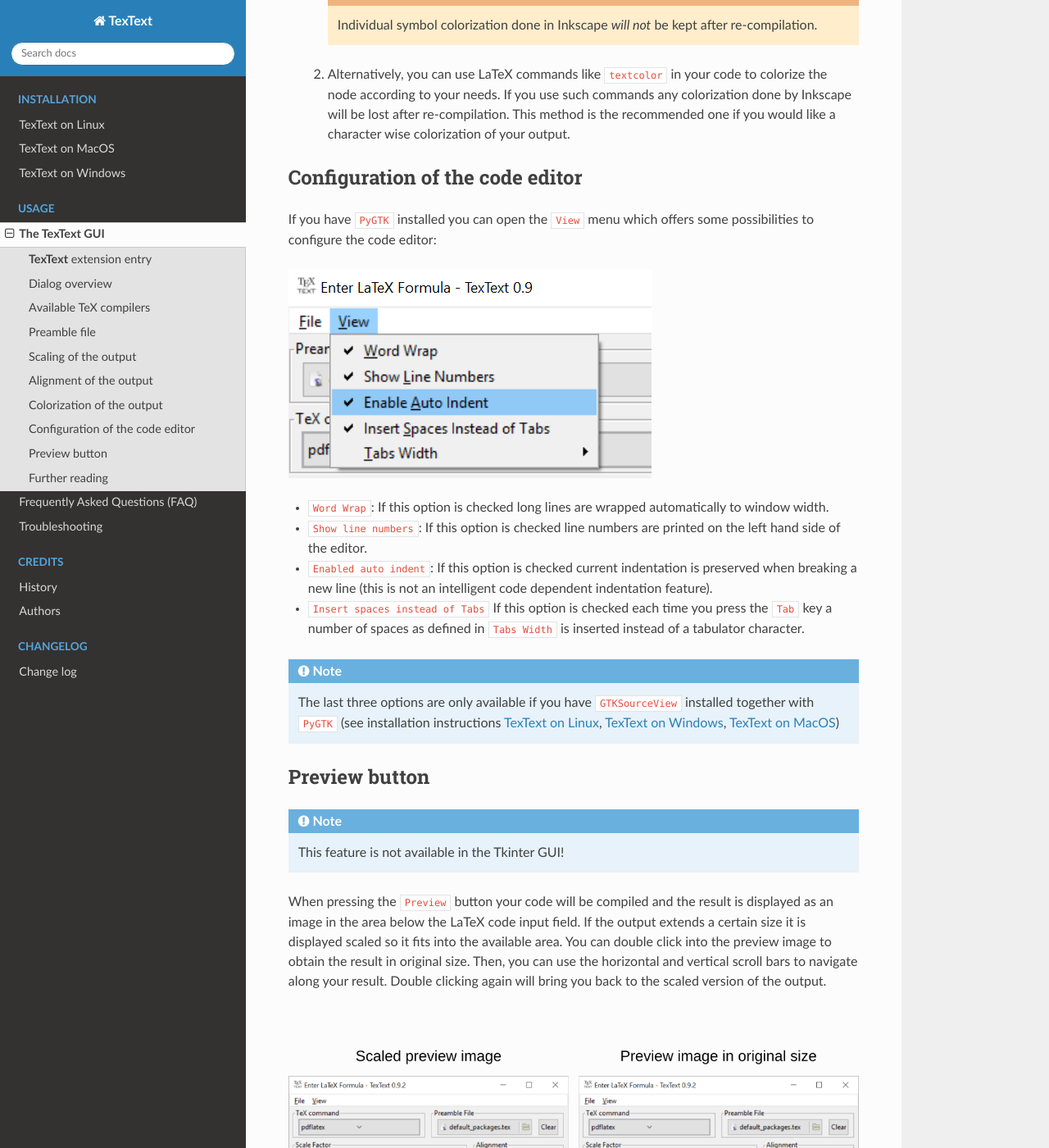
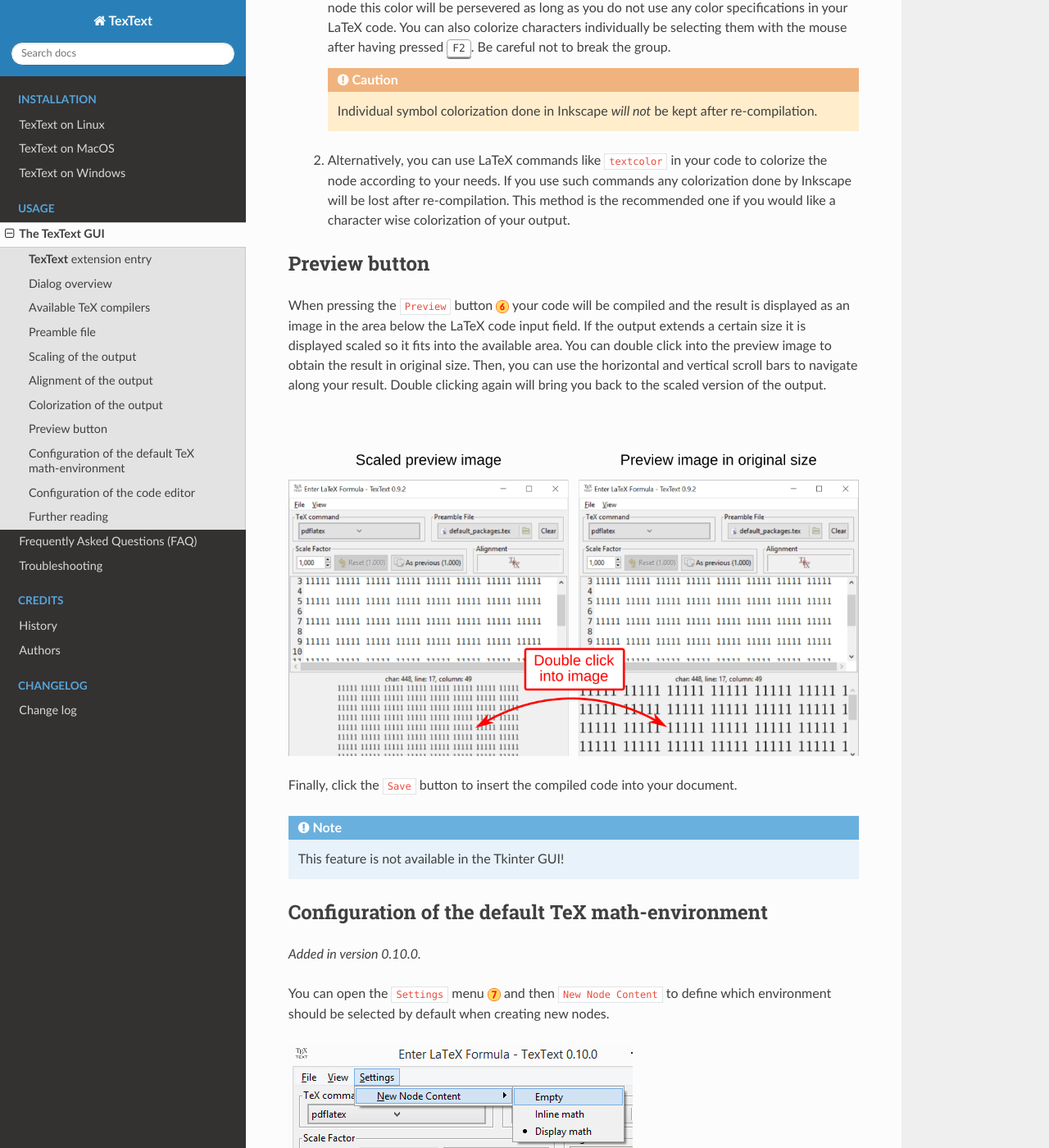
Before and after one commit to textext/textext, a Sphinx documentation site: the page built from docs/source/usage/gui.rst, in a window 1280 px wide and 1400 px high, scrolled down 4971 px. Shown: the whole window at 82% size. Built offline with Sphinx 7.4.7 and the Read the Docs theme 2.0.0, drawn with Linux system fonts in a browser that asks for light colours; some of the changed text lies outside the part shown.

Commit message:
Updated doc for default math environment feature
See issue #115, feature introduced with pull request #116

```diff
--- a/docs/source/usage/gui.rst
+++ b/docs/source/usage/gui.rst
@@ -34,6 +34,16 @@
             :target: usage-dialog-overview_
 
 .. |usage-label-6| image:: ../images/annotation_label_6.png
+            :height: 1em
+            :width: 1em
+            :target: usage-dialog-overview_
+
+.. |usage-label-7| image:: ../images/annotation_label_7.png
+            :height: 1em
+            :width: 1em
+            :target: usage-dialog-overview_
+
+.. |usage-label-8| image:: ../images/annotation_label_8.png
             :height: 1em
             :width: 1em
             :target: usage-dialog-overview_
@@ -109,6 +119,8 @@
    box |usage-label-4|, only available when re-editing your code). See section :ref:`usage-alignment`.
 -  The coloring of the output using TeX commands or Inkscape settings.
    See section :ref:`usage-colorization`.
+-  The default math environment in new nodes (menu |usage-label-7|), see section :ref:`usage-default-math-environment-config`.
+-  The appearance of the editor (menu |usage-label-8|), see section :ref:`usage-gui-config`.
 
 Your LaTeX code and the accompanying settings will be stored within the
 new SVG node in the document. This allows you to edit the LaTeX node
@@ -278,14 +290,62 @@
     be lost after re-compilation. This method is the recommended one if you
     would like a character wise colorization of your output.
 
+.. _usage-preview:
+
+Preview button
+--------------
+
+When pressing the ``Preview`` button |usage-label-6| your code will be compiled and the result
+is displayed as an image in the area below the LaTeX code input field. If the
+output extends a certain size it is displayed scaled so it fits into the available
+area. You can double click into the preview image to obtain the result in original
+size. Then, you can use the horizontal and vertical scroll bars to navigate along
+your result. Double clicking again will bring you back to the scaled version of the
+output.
+
+.. figure:: ../images/textext-dialog-preview.png
+   :alt: Annotated TexText dialog
+
+Finally, click the ``Save`` button to insert the compiled code into your document.
+
+.. note::
+
+    This feature is not available in the Tkinter GUI!
+
+.. _usage-default-math-environment-config:
+
+Configuration of the default TeX math-environment
+-------------------------------------------------
+
+.. versionadded:: 0.10.0
+
+You can open the ``Settings`` menu |usage-label-7| and then ``New Node Content``
+to define which environment should be selected by default when creating new nodes.
+
+.. figure:: ../images/textext-dialog-with-settings-menus.png
+    :alt: TexText settings menu
+
+You have the following options:
+
+- ``Empty``: The code editor is empty.
+
+- ``Inline math``: The code editor is filled with ``$$`` for typesetting an inline math expression.
+
+- ``Display math``: The code editor is filled with ``$$$$`` for typesetting a display math expression.
+
+(`Reminder on the difference between inline and display math <https://en.wikibooks.org/wiki/LaTeX/Mathematics#Mathematics_environments>`_)
+
+.. note::
+
+    This feature is not available in the Tkinter GUI!
 
 .. _usage-gui-config:
 
 Configuration of the code editor
 --------------------------------
 
-If you have ``PyGTK`` installed you can open the ``View`` menu which offers some
-possibilities to configure the code editor:
+You can open the ``View`` menu |usage-label-8| which offers some possibilities
+to configure the code editor:
 
 .. figure:: ../images/textext-dialog-with-view-menus.png
     :alt: TexText view menu
@@ -304,28 +364,6 @@
    together with ``PyGTK`` (see installation instructions :ref:`linux-install`,
    :ref:`windows-install`, :ref:`macos-install`)
 
-.. _usage-preview:
-
-Preview button
---------------
-
-.. note::
-
-    This feature is not available in the Tkinter GUI!
-
-When pressing the ``Preview`` button your code will be compiled and the result
-is displayed as an image in the area below the LaTeX code input field. If the
-output extends a certain size it is displayed scaled so it fits into the available
-area. You can double click into the preview image to obtain the result in original
-size. Then, you can use the horizontal and vertical scroll bars to navigate along
-your result. Double clicking again will bring you back to the scaled version of the
-output.
-
-.. figure:: ../images/textext-dialog-preview.png
-   :alt: Annotated TexText dialog
-
-Finally, click the ``Save`` button to insert the compiled code into your document.
-
 
 Further reading
 ---------------
```
Also changed, not shown: docs/source/images/annotation_label_7.png (added), docs/source/images/annotation_label_8.png (added), docs/source/images/annotation_labels.svg, docs/source/images/textext-dialog-annotated.png, docs/source/images/textext-dialog-annotated.svg, docs/source/images/textext-dialog-with-settings-menus.png (added), docs/source/images/textext-dialog-with-view-menus.png, docs/source/images/textext-with-inkscape.png.
